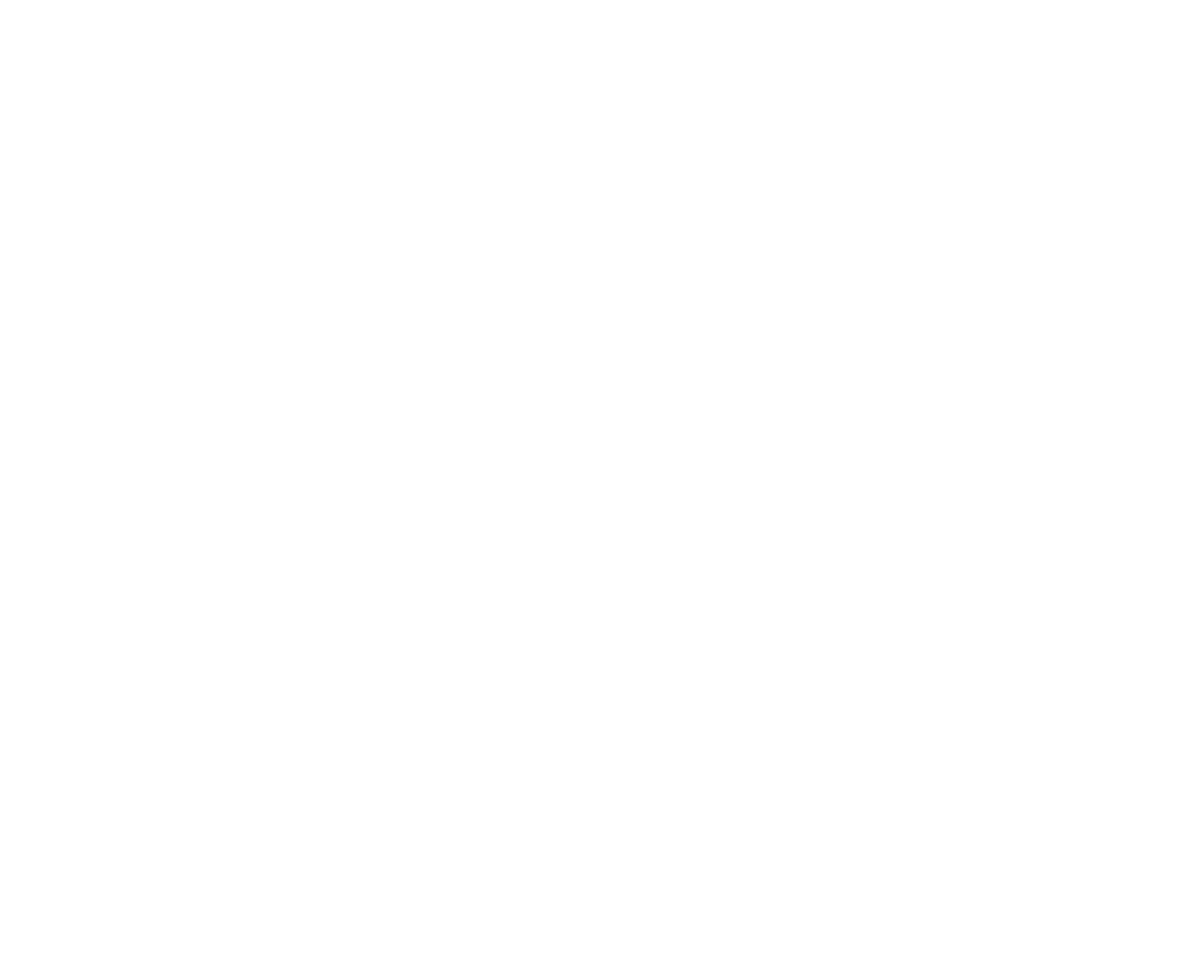
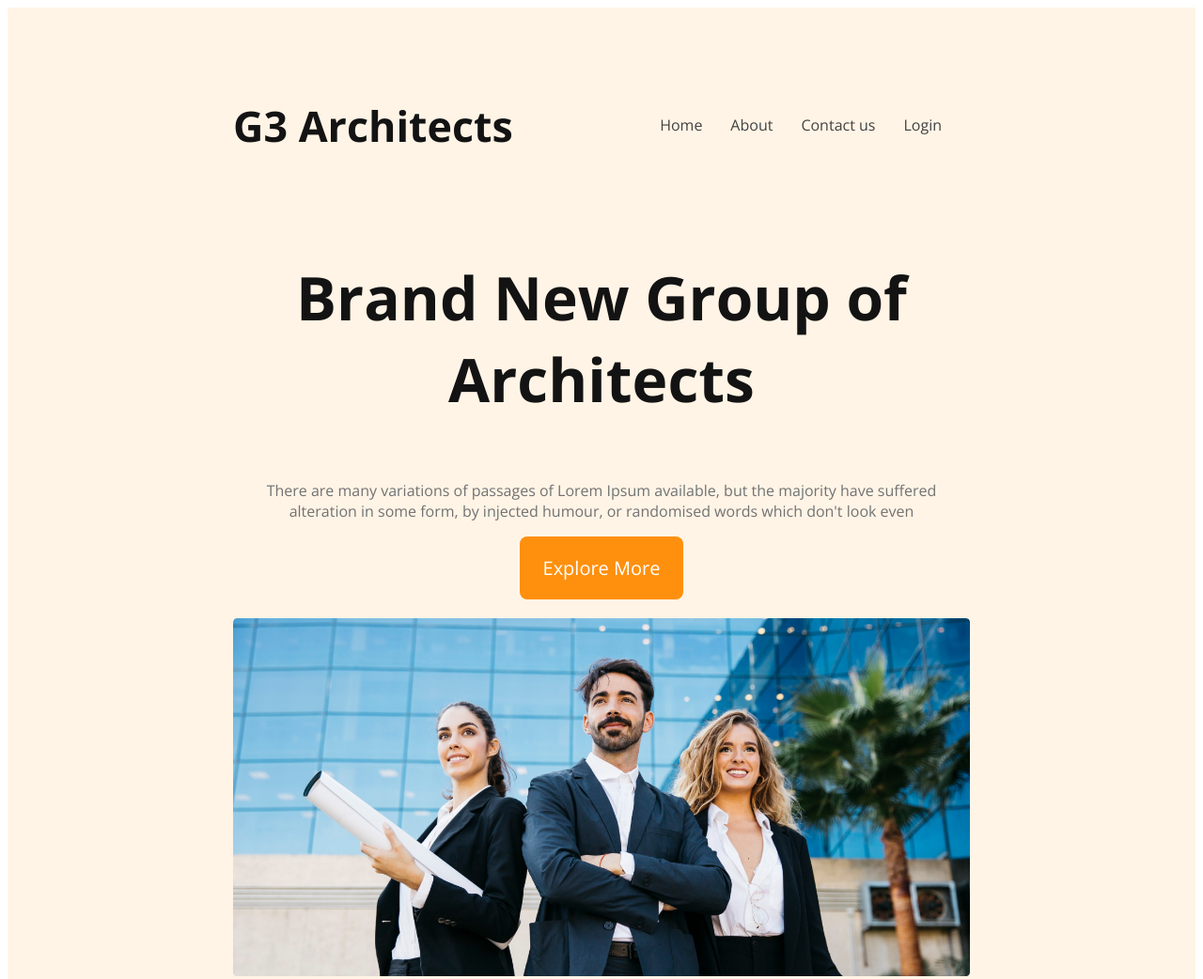
Before and after one commit to 0MarufHasan0/Responsive-web-prottfolio, a plain HTML site: page index.html in a window 1280 px wide. Shown: the top 1042 px of the page at 94% size. Before the commit the page ends 800 px from the top, so only its background shows below. Drawn offline with nearby package versions, Linux system fonts and the light colour scheme.

Commit message:
header end

```diff
--- a/index.html
+++ b/index.html
@@ -7,6 +7,29 @@
     <link rel="stylesheet" href="style/style.css">
 </head>
 <body>
+    <header>
+        <nav>
+            <h3 class="nav-tittle">G3 Architects</h3>
+        <ul>
+            <li><a href="#">Home</a></li>
+            <li><a href="#">About</a></li>
+            <li><a href="#">Contact us</a></li>
+            <li><a href="#">Login</a></li>
+        </ul>
+        </nav>
+        <div class="banner">
+           <div class="banner-content">
+            <h3 class="banner-tittle">Brand New
+                Group of Architects </h3>
+            <p class="banner-discription">There are many variations of passages of Lorem Ipsum available, but the majority have suffered alteration in some form, by injected humour, or randomised words which don't look even</p>
+            <button class="btn-primary">Explore More</button>
+           </div>
+            <img src="/images/banner.png" alt="banner">
+        </div>
+    </header>
+    <main></main>
+    <footer></footer>
+
 
 </body>
 </html>
--- a/style/style.css
+++ b/style/style.css
@@ -0,0 +1,80 @@
+/* Google Fonts From Google */
+@import url('https://fonts.googleapis.com/css2?family=Open+Sans:wght@400;500;600;700;800&display=swap');
+/* Shared Style */
+*{
+    font-family: 'Open Sans', sans-serif;
+}
+.btn-primary{
+    background: #FF900E;
+    color: #FFf;
+    font-size: 1.25rem;
+    border:  0;
+    border-radius: 8px;
+    padding: 20px 25px;
+}
+/* Header Style */
+header{
+    background: rgba(255, 144.05, 13.81, 0.10);
+    padding: 50px 240px;
+}
+nav{
+    display: flex;
+    justify-content: space-between;
+    align-items: center;
+}
+.nav-tittle{
+    color: #131313;
+    font-weight:700;
+    font-size: 2.8rem;
+}
+nav > ul{
+    display: flex;
+}
+nav li{
+    list-style: none;
+    margin-right: 30px;
+    font-weight: 500px;
+    font-size: 1rem;
+}
+nav li a{
+    text-decoration: none;
+    color: #424242;
+}
+/* Bnnaer style */
+.banner-content{
+    max-height: 800px;
+    text-align: center;
+    margin: 0 auto;
+}
+.banner-tittle{
+    font-size: 4rem;
+    font-weight: 700;
+    color: #131313;
+}
+.banner-discription{
+    color: #727272;
+}
+.banner img{
+    margin-top: 20px;
+    width: 100%;
+}
+/* Responsive Media */
+/* Mobile devices */
+@media screen and (max-width:576px) {
+    header{
+        padding: 20px;
+    }
+    nav{
+        flex-direction: column;
+    }
+}
+/* Tablet devices */
+
+@media screen and (min-width:576px)   and (Max-width:960px) {
+    header{
+        padding: 50px;
+    }
+    nav{
+        flex-direction: column;
+    }
+}
```
